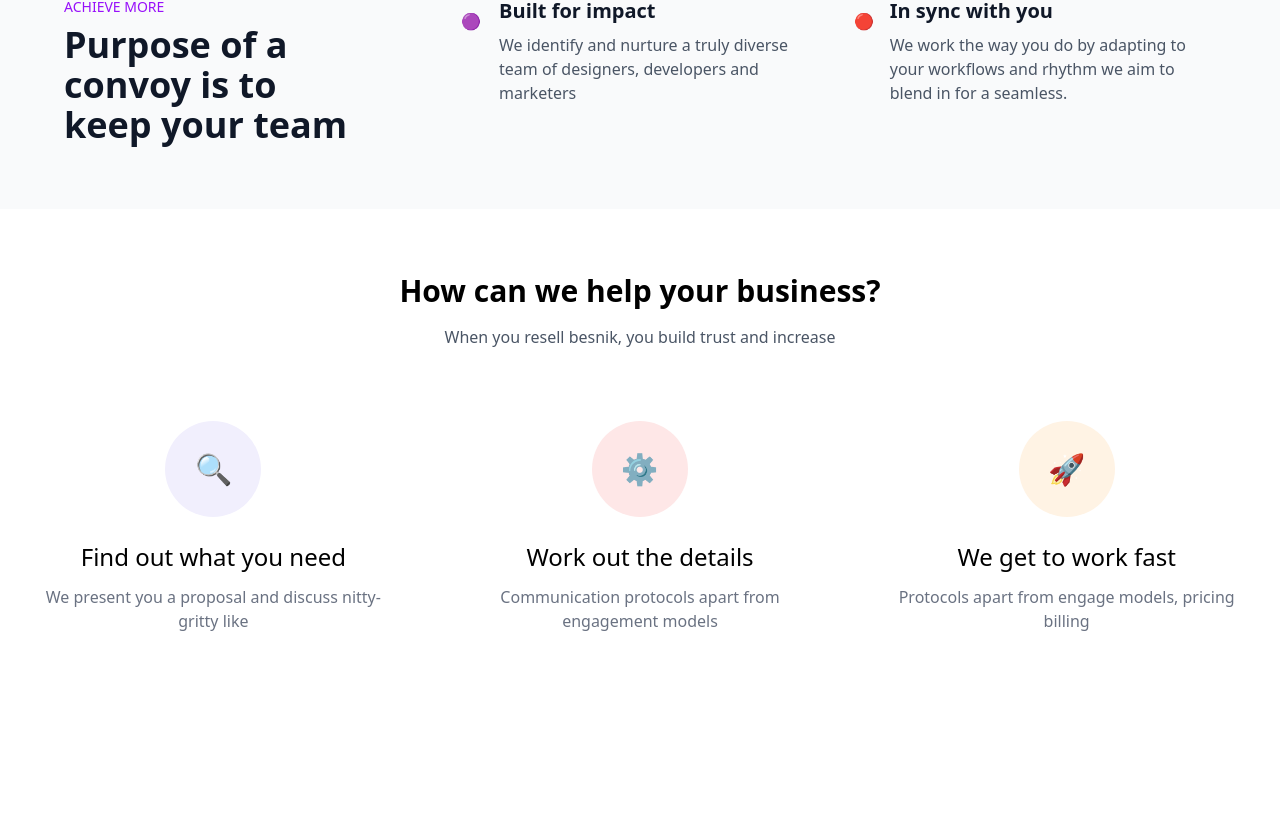
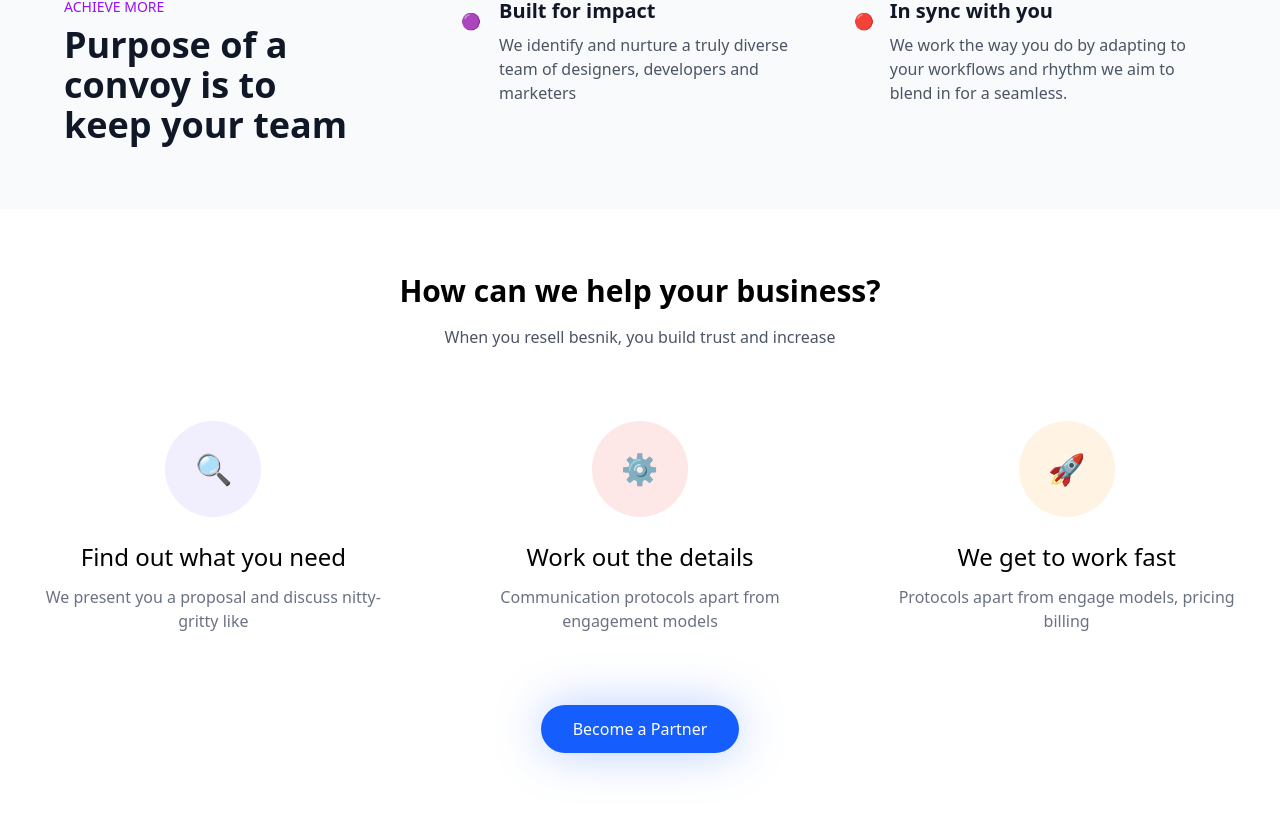
Before and after one commit to Nayeem0011/business-landing-page-react-tailwindcss, a React (Vite) app: page / in a window 1280 px wide. Shown: the part 1184-1998 px from the top of the page. Before the commit the page ends 1905 px from the top, so only its background shows below. Built offline with nearby package versions, Linux system fonts and the light colour scheme.

Commit message:
featuressection added

```diff
--- a/src/components/FeaturesSection.jsx
+++ b/src/components/FeaturesSection.jsx
@@ -58,6 +58,17 @@ const FeaturesSection = () => {
         </div>
 
         {/* Button */}
+        <div
+        className="text-center mt-12"
+      >
+        <button
+          className="bg-blue-600 text-white cursor-pointer px-8 py-3 rounded-full font-medium hover:bg-blue-700 transition-colors relative"
+        >
+          Become a Partner
+          <div className="absolute -z-10 w-full h-full rounded-full bg-blue-600/30 blur-xl top-0 left-0"></div>
+        </button>
+      </div>
+
       </section>
     </div>
   );
--- a/src/components/PurposeSection.jsx
+++ b/src/components/PurposeSection.jsx
@@ -18,7 +18,7 @@ const PurposeSection = () => {
 
   return (
     <div>
-      <section className="w-full bg-gray-50 py-16 px-4 md:px-8">
+      <section className="w-full bg-gray-50 py-16 px-4 md:px-8" id="about">
         <div className="max-w-6xl mx-auto">
           <div className="grid md:grid-cols-3 grid-cols-1 gap-8">
 
```
